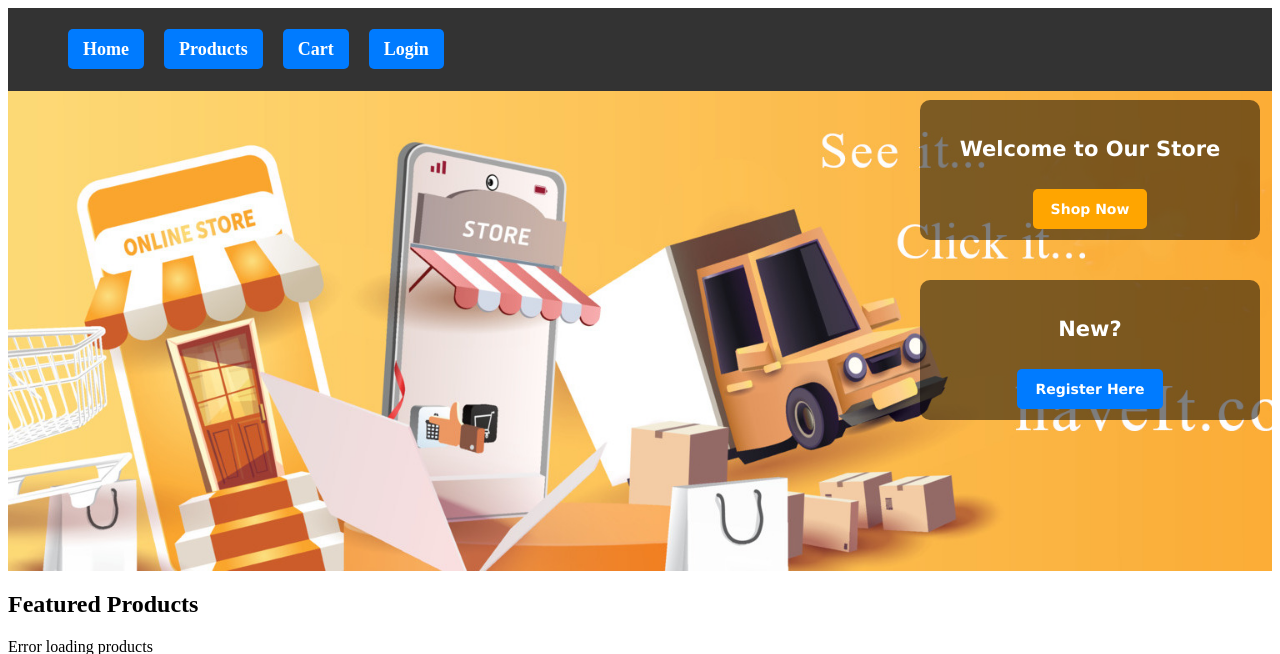
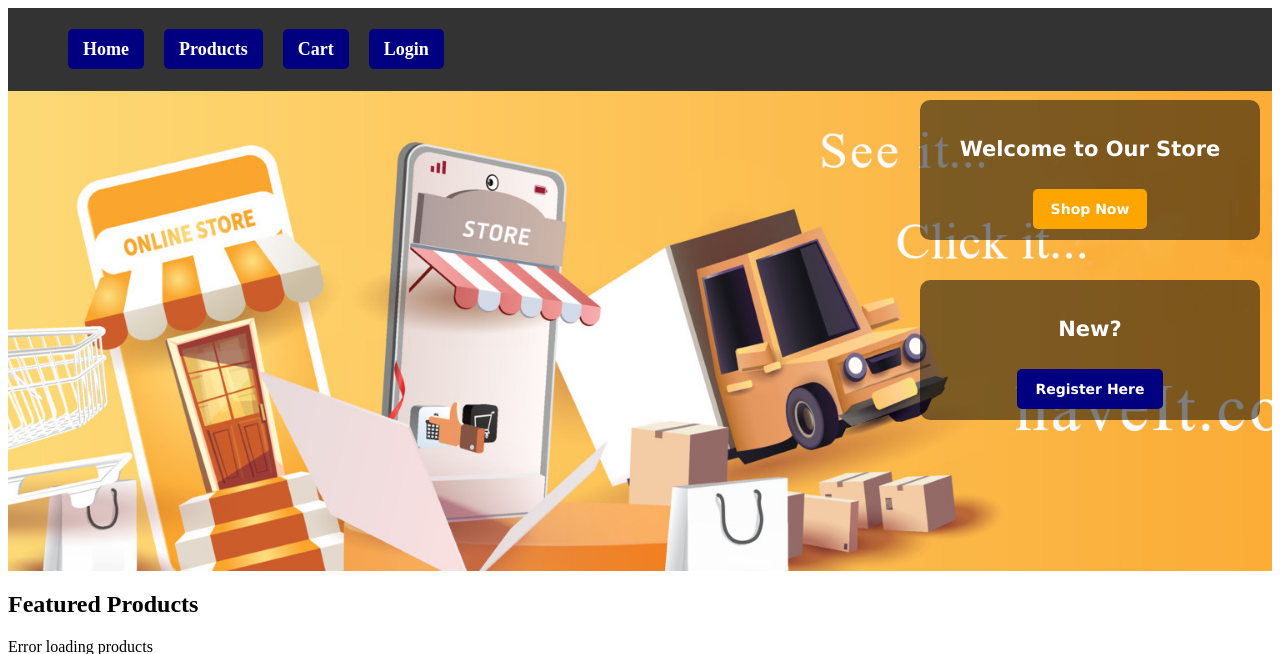
Before and after one commit to PesHeF/eCommerce.1, a PHP site: page / in a window 1280 px wide. Shown: the top 654 px of the page. Run offline with PHP 8.4, Linux system fonts and the light colour scheme.

Commit message:
Altered Colour Scheme
* Changed the blue buttons on the home page to match the other pages

```diff
--- a/eCommerce/styles.css
+++ b/eCommerce/styles.css
@@ -71,7 +71,7 @@
     display: inline-block;
     margin-top: 8px;
     padding: 8px 12px;
-    background-color: #007bff;
+    background-color: navy;
     color: white;
     border: none;
     border-radius: 5px;
@@ -118,7 +118,7 @@
     font-size: 18px;
     font-weight: bold;
     padding: 10px 15px;
-    background-color: #007bff;
+    background-color: navy;
     border-radius: 5px;
     transition: background 0.3s;
 }
@@ -176,7 +176,7 @@
     display: inline-block;
     margin-top: 10px;
     padding: 12px 18px;
-    background-color: #007bff;
+    background-color: navy;
     color: white;
     border-radius: 5px;
     text-decoration: none;
```
